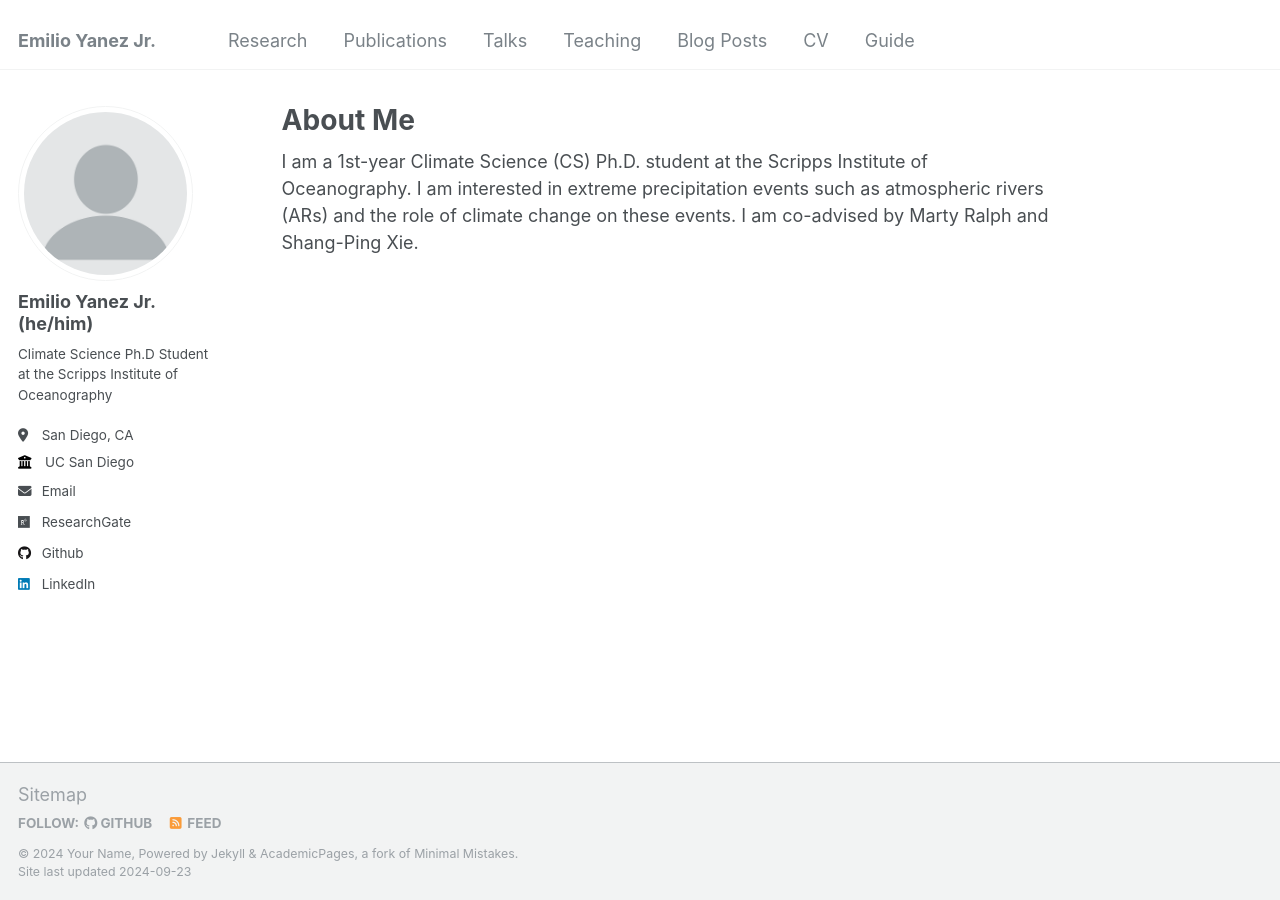
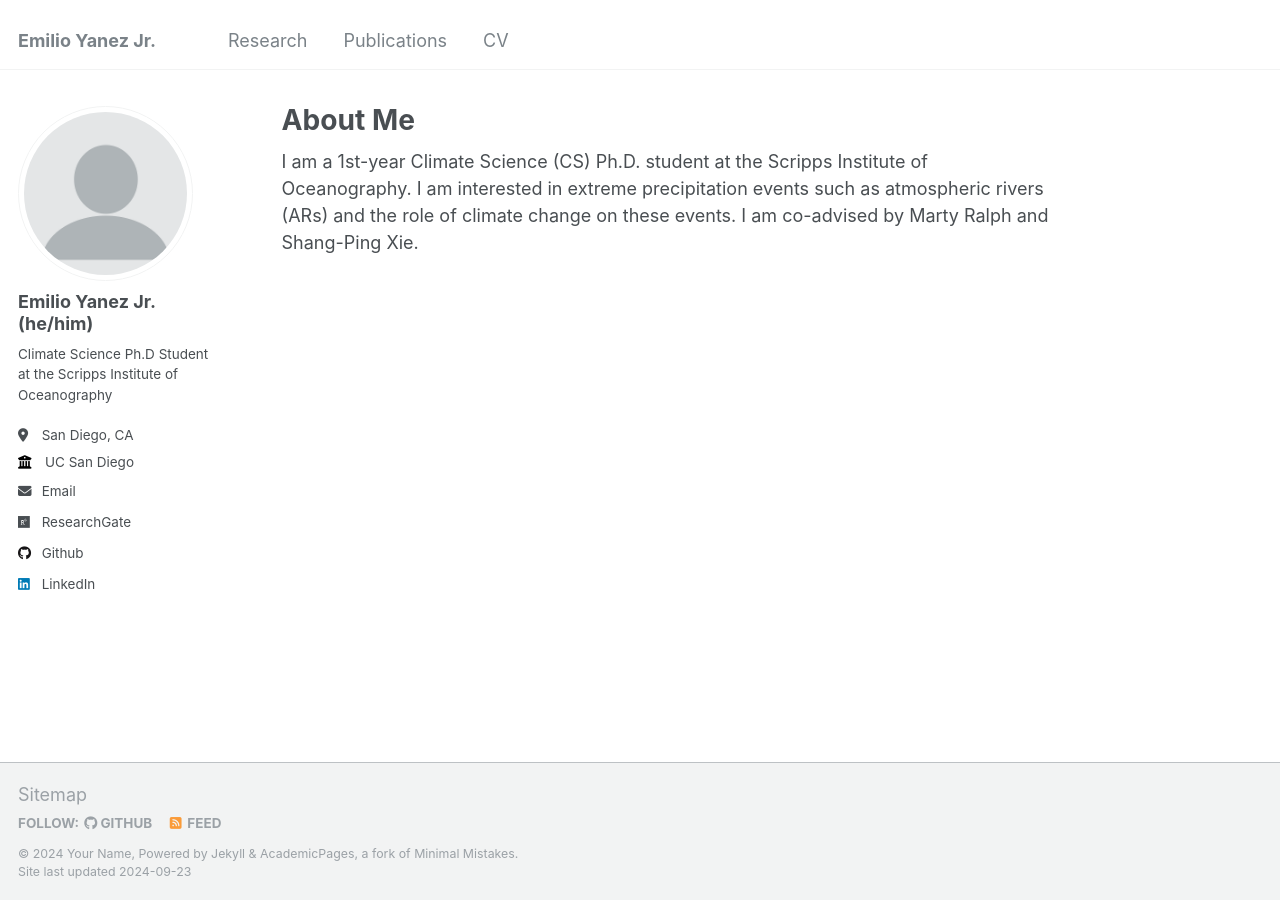
Before and after one commit to emilioy33/emilioy33.github.io, a Jekyll site: the page built from _pages/about.md, in a window 1280 px wide. Built offline with Jekyll 4.4.1, drawn with Linux system fonts in a browser that asks for light colours.

Commit message:
Update navigation.yml

```diff
--- a/_data/navigation.yml
+++ b/_data/navigation.yml
@@ -12,17 +12,5 @@ main:
   - title: "Publications"
     url: /publications/
 
-  - title: "Talks"
-    url: #/talks/
-
-  - title: "Teaching"
-    url: #/teaching/
-
-  - title: "Blog Posts"
-    url: #/year-archive/
-
   - title: "CV"
     url: /cv/
-
-  - title: "Guide"
-    url: #/markdown/
```
